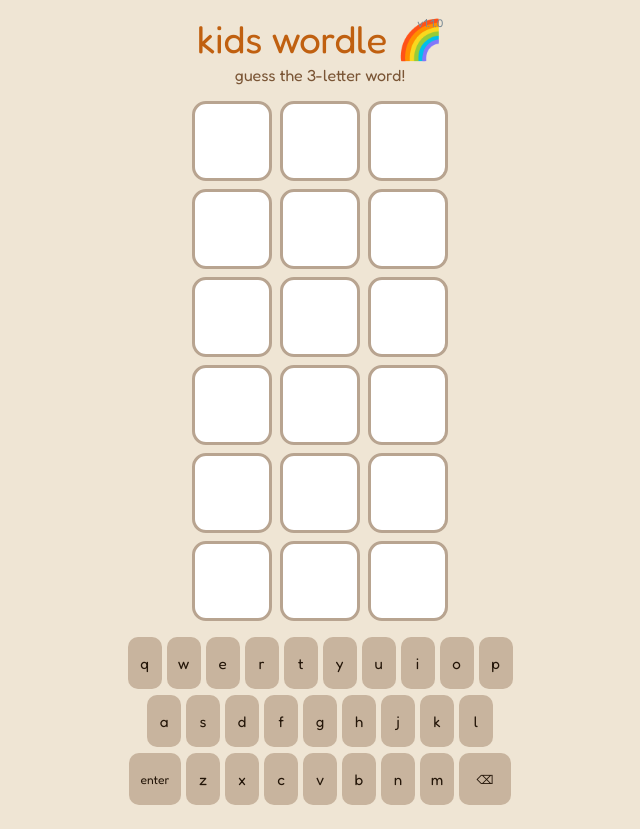
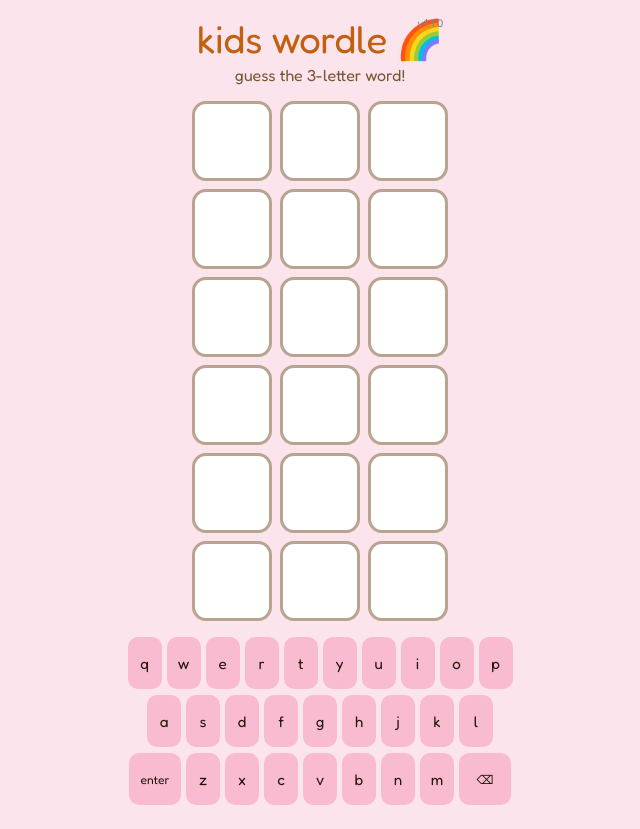
Before and after one commit to davehwly/kids-wordle, a Next.js app: page / in a window 1280 px wide. Shown: the whole page, without its empty margins (320-960 px from the left). Built offline with nearby package versions, Linux system fonts and the light colour scheme.

Commit message:
Switch theme from beige to baby pink

```diff
--- a/pages/index.tsx
+++ b/pages/index.tsx
@@ -568,7 +568,7 @@ const styles: Record<string, React.CSSProperties> = {
     padding: '0 6px',
     borderRadius: '10px',
     border: 'none',
-    backgroundColor: '#c8b49e',
+    backgroundColor: '#f8bbd0',
     color: '#241609',
     fontSize: '0.95rem',
     fontFamily: 'Fredoka, sans-serif',
--- a/styles/globals.css
+++ b/styles/globals.css
@@ -6,7 +6,7 @@
 
 html, body {
   height: 100%;
-  background-color: #efe5d4;
+  background-color: #fce4ec;
   color: #241609;
 }
 
```
